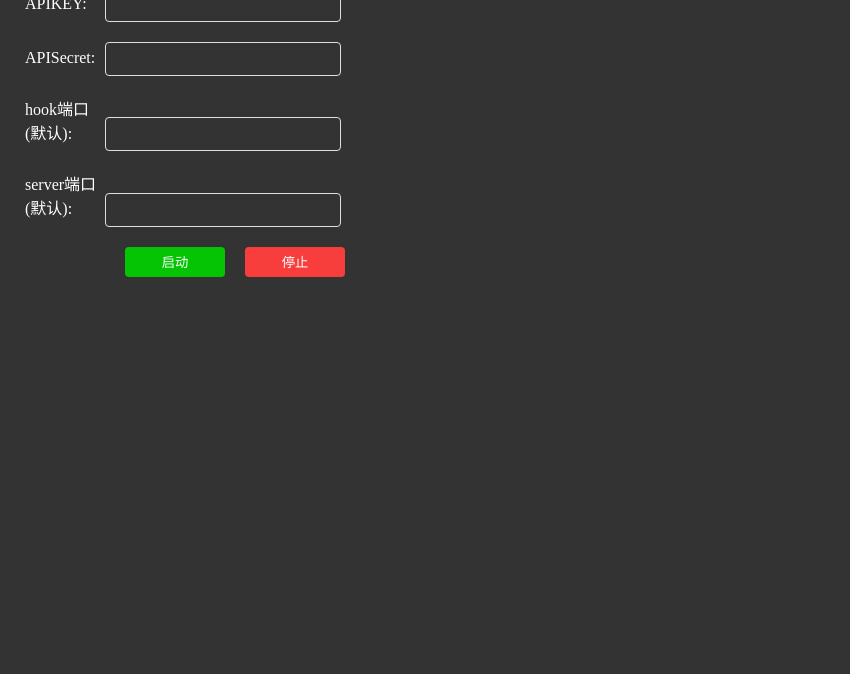
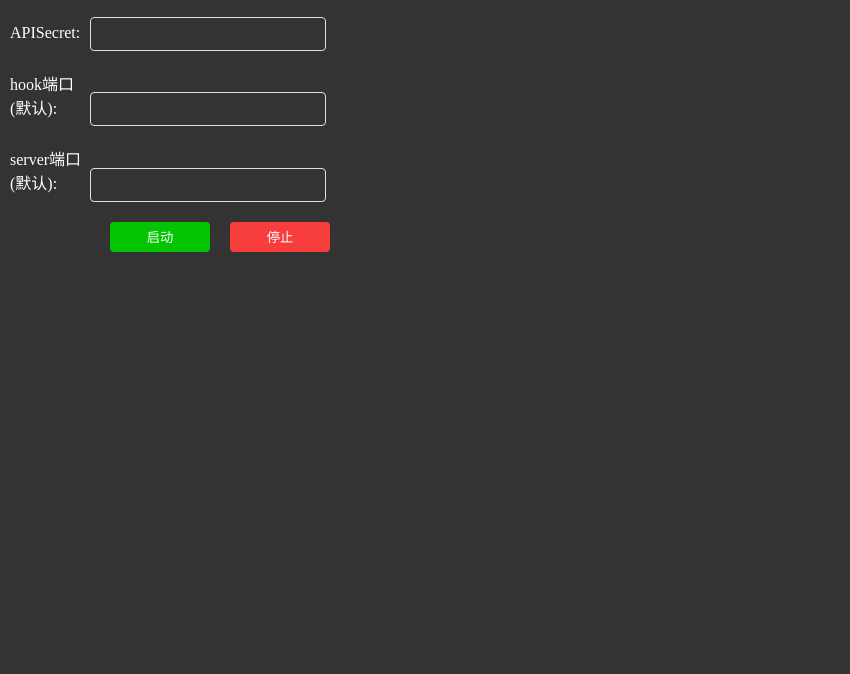
Before and after one commit to leochen-g/wechat-assistant-engine, an Electron app: page index.html in a window 800 px wide. Shown: the part 126-800 px from the top of the page, 850 px wide, since content can reach past the window. Drawn offline with Linux system fonts and the light colour scheme.

Commit message:
修复样式问题

```diff
--- a/main.js
+++ b/main.js
@@ -43,7 +43,7 @@ const createWindow = () => {
     })
     mainWindow.loadFile('index.html')
     // 打开开发工具
-    mainWindow.webContents.openDevTools()
+    // mainWindow.webContents.openDevTools()
 
     // Emitted when the window is closed.
     mainWindow.on('closed', function () {
@@ -85,4 +85,5 @@ function handleStartBot(event, key, secret, hookPort = 8089, serverPort = 8055)
 
 function handleStopBot() {
     stopBot()
+    app.quit()
 }
--- a/package.json
+++ b/package.json
@@ -43,7 +43,7 @@
     "wechaty": "^1.20.2",
     "wechaty-puppet": "^1.21.1",
     "wechaty-puppet-engine": "^1.0.4",
-    "wechaty-web-panel": "^1.4.1"
+    "wechaty-web-panel": "^1.4.2"
   },
   "repository": {
     "type": "git",
--- a/web/index.css
+++ b/web/index.css
@@ -1,6 +1,7 @@
 body, html {
     margin: 0;
     padding: 0;
+    box-sizing: border-box;
 }
 
 body {
@@ -12,9 +13,6 @@ body {
 
 #log-wrap {
     width: 100%;
-    padding: 20px;
-    height: 300px;
-    overflow-y: scroll;
     white-space: pre-wrap;
 }
 
@@ -65,16 +63,11 @@ body {
     background-color: #04c404;
 }
 
-.wrap {
-
-}
-
 .main-content {
     text-align: left;
     width: 100%;
-    height: 450px;
+    height: 550px;
     margin: 0 auto;
-    padding: 25px;
     display: flex;
     justify-content: space-between;
     align-items: center;
@@ -83,10 +76,14 @@ body {
     width: 50%;
     height: 100%;
     overflow-y: auto;
+    overflow-x: hidden;
+    padding-right: 10px;
+    position: relative;
 }
 .main-content .left {
     height: 100%;
     width: 40%;
+    padding-left: 10px;
 }
 .log-path {
     margin-bottom: 20px;
```
Also changed, not shown: 1 other file.
